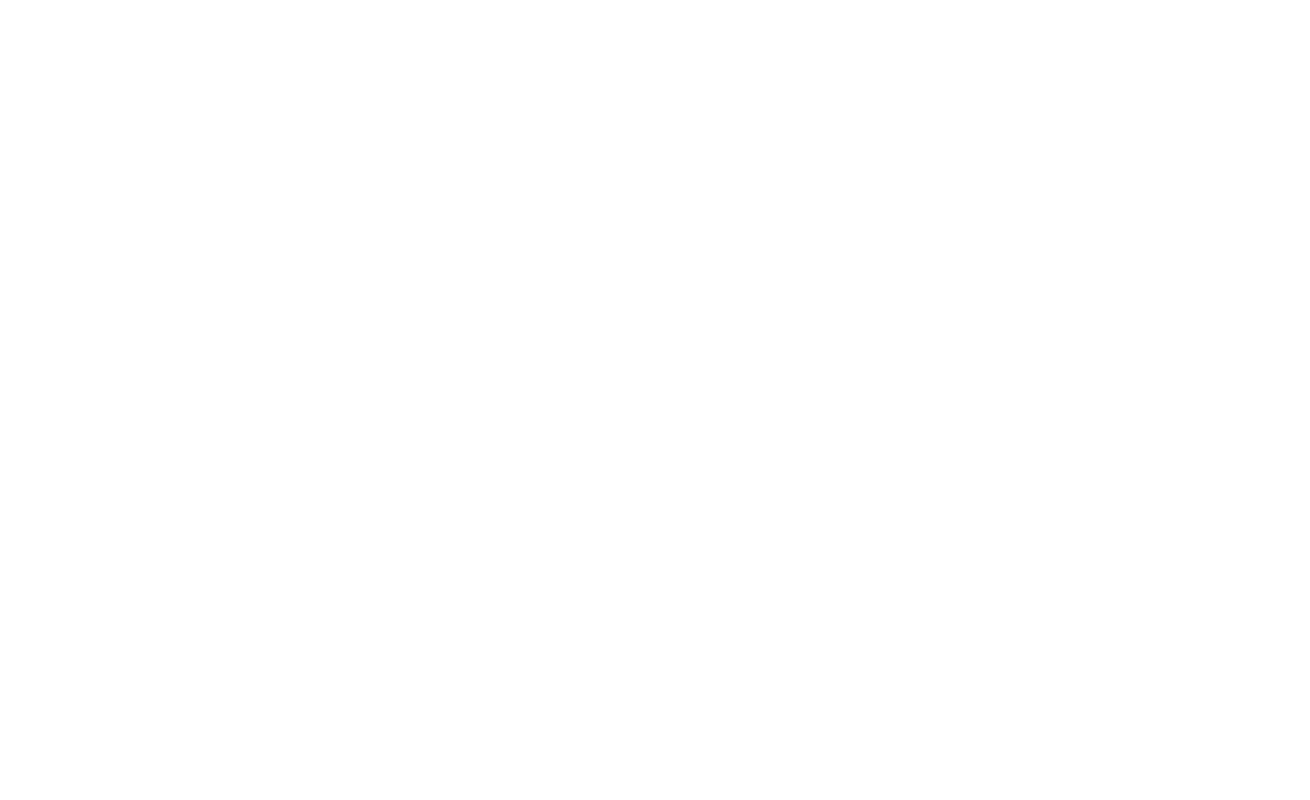
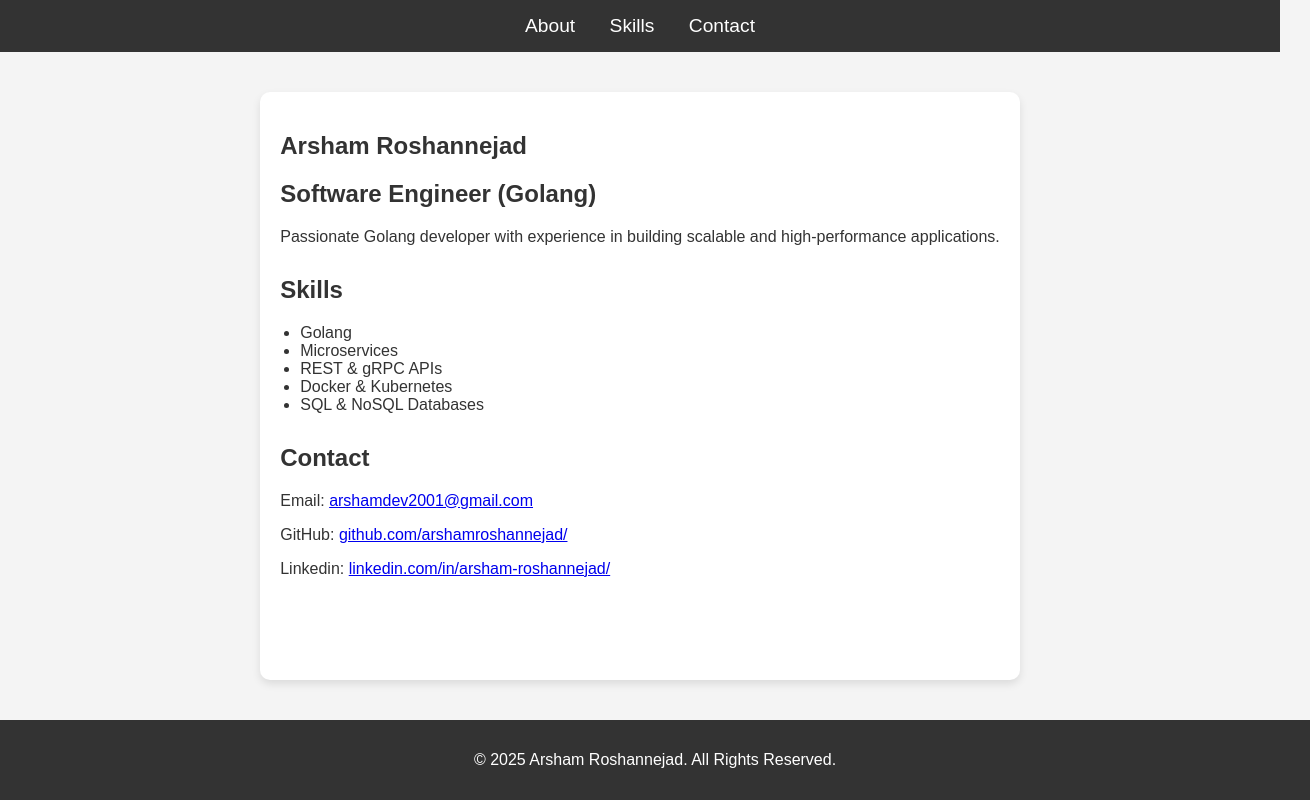
Before and after one commit to arshamroshannejad/portfolio, a plain HTML site: page index.html in a window 1280 px wide. Shown: the whole page, 1310 px wide, since content can reach past the window. Drawn offline with Linux system fonts and the light colour scheme.

Commit message:
update:template

```diff
--- a/index.html
+++ b/index.html
@@ -16,11 +16,61 @@
       content="Arsham, Roshannejad, Golang, Go, Engineer, Developer, Portfolio, Resume, Software Developer"
     />
     <meta name="author" content="Arsham Roshannejad" />
+    <link rel="icon" href="favicon.svg" type="image/svg+xml" />
     <title>Arsham Roshannejad | Software Engineer (Golang)</title>
+    <link rel="stylesheet" href="styles.css" />
   </head>
   <body>
-    <header></header>
-    <main></main>
-    <footer></footer>
+    <header>
+      <nav role="navigation">
+        <ul>
+          <li><a href="#about">About</a></li>
+          <li><a href="#skills">Skills</a></li>
+          <li><a href="#contact">Contact</a></li>
+        </ul>
+      </nav>
+    </header>
+    <main>
+      <section id="about" role="region">
+        <h1>Arsham Roshannejad</h1>
+        <h2>Software Engineer (Golang)</h2>
+        <p>
+          Passionate Golang developer with experience in building scalable and
+          high-performance applications.
+        </p>
+      </section>
+      <section id="skills" role="region">
+        <h2>Skills</h2>
+        <ul>
+          <li>Golang</li>
+          <li>Microservices</li>
+          <li>REST & gRPC APIs</li>
+          <li>Docker & Kubernetes</li>
+          <li>SQL & NoSQL Databases</li>
+        </ul>
+      </section>
+      <section id="contact" role="region">
+        <h2>Contact</h2>
+        <p>
+          Email:
+          <a href="mailto:arshamdev2001@gmail.com">arshamdev2001@gmail.com</a>
+        </p>
+        <p>
+          GitHub:
+          <a href="https://github.com/arshamroshannejad/"
+            >github.com/arshamroshannejad/</a
+          >
+        </p>
+        <p>
+          Linkedin:
+          <a href="https://www.linkedin.com/in/arsham-roshannejad/"
+            >linkedin.com/in/arsham-roshannejad/</a
+          >
+        </p>
+      </section>
+    </main>
+    <footer>
+      <p>© 2025 Arsham Roshannejad. All Rights Reserved.</p>
+    </footer>
   </body>
 </html>
--- /dev/null
+++ b/styles.css
@@ -0,0 +1,81 @@
+body {
+  background-color: #f4f4f4;
+  color: #333;
+  font-family: "Arial", sans-serif;
+  margin: 0;
+  padding: 0;
+  min-height: 100vh;
+  display: flex;
+  flex-direction: column;
+}
+
+header {
+  background-color: #333;
+  padding: 15px 0;
+  text-align: center;
+}
+
+nav ul {
+  list-style: none;
+  padding: 0;
+}
+
+nav ul li {
+  display: inline;
+  margin: 0 15px;
+}
+
+nav ul li a {
+  color: #fff;
+  text-decoration: none;
+  font-size: 1.2em;
+  transition: color 0.3s;
+}
+
+nav ul li a:hover {
+  color: #bb86fc;
+}
+
+main {
+  max-width: 800px;
+  margin: 40px auto;
+  padding: 20px;
+  background: #fff;
+  border-radius: 10px;
+  box-shadow: 0 4px 8px rgba(0, 0, 0, 0.1);
+  flex: 1;
+}
+
+section {
+  margin-bottom: 30px;
+}
+
+h1,
+h2,
+h3 {
+  color: #333;
+}
+
+ul {
+  padding-left: 20px;
+  margin: 0;
+}
+
+footer {
+  text-align: center;
+  padding: 15px;
+  background-color: #333;
+  color: #fff;
+  width: 100%;
+}
+
+@media (max-width: 600px) {
+  nav ul li {
+    display: block;
+    margin: 10px 0;
+  }
+  main {
+    margin: 20px;
+    padding: 15px;
+  }
+}
```
Also changed, not shown: favicon.svg (added).
